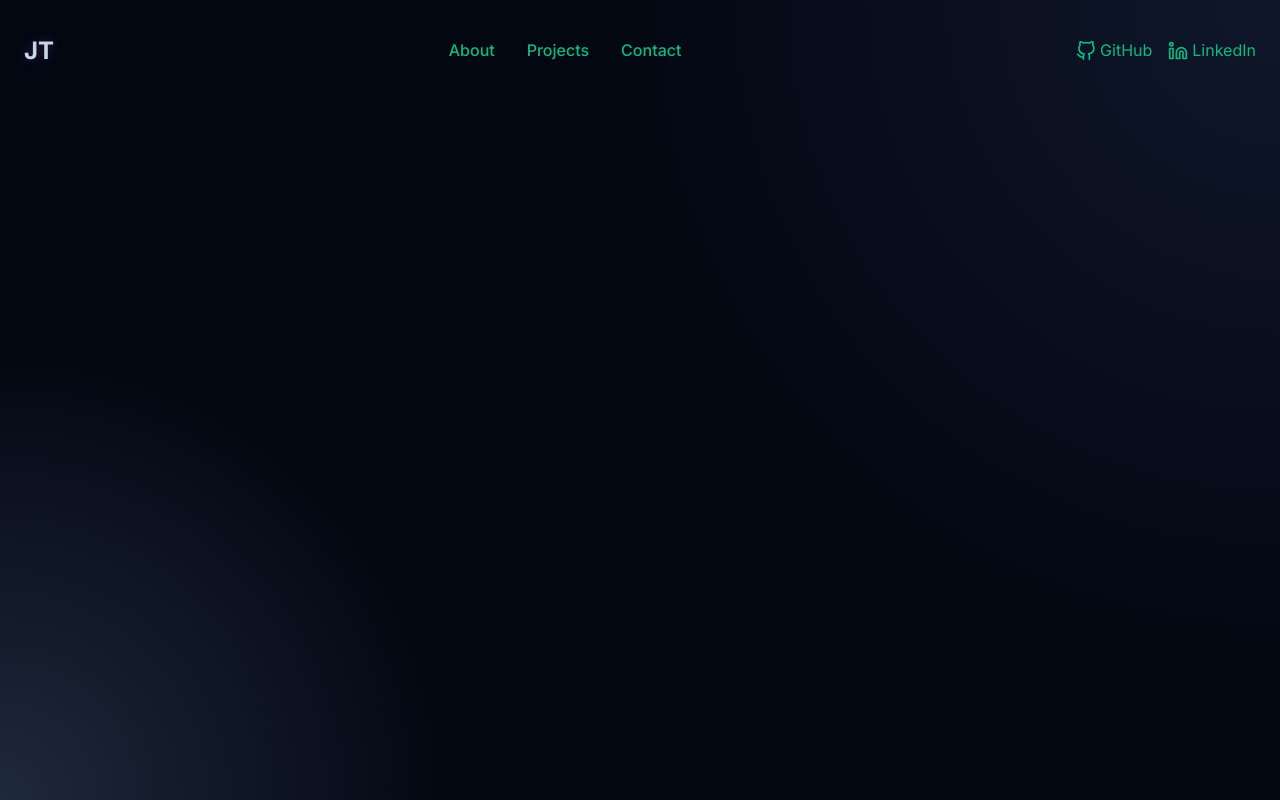
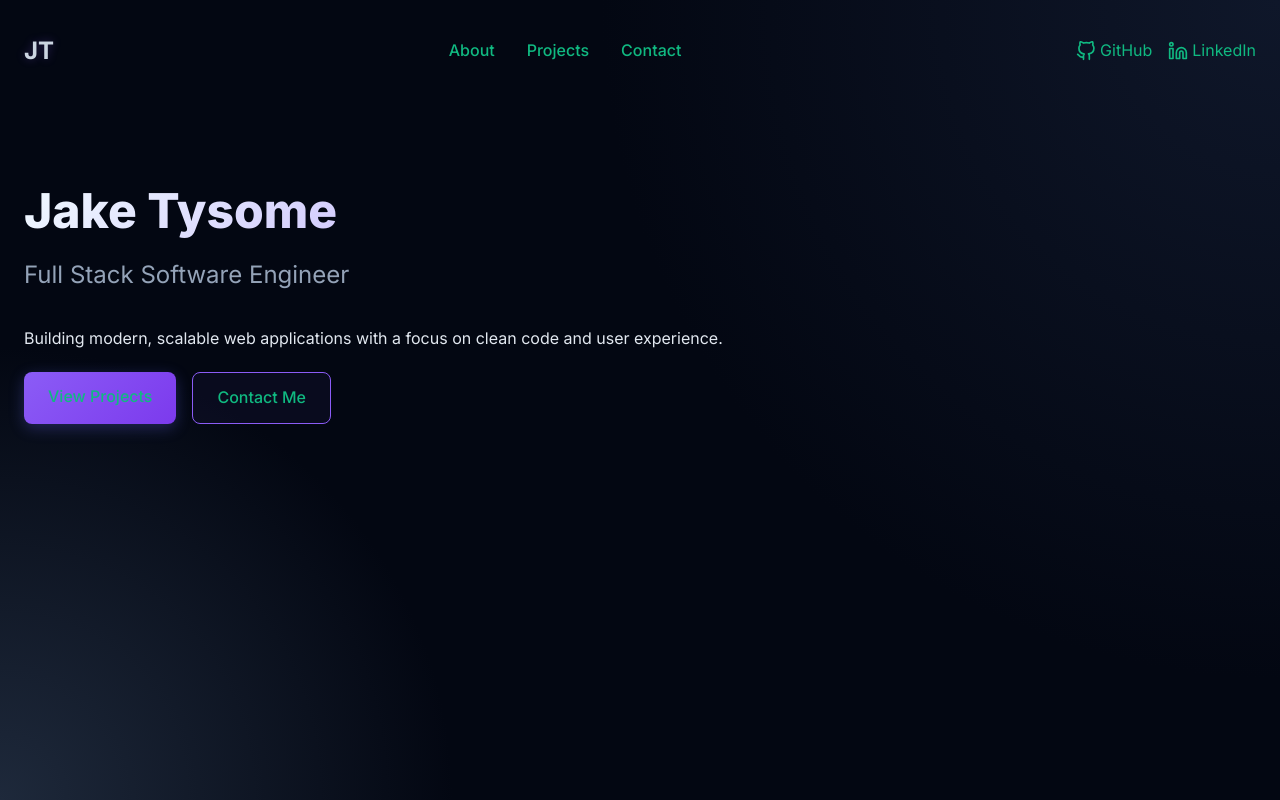
Before and after one commit to jaketysome/portfolio-website, a Next.js app: page / in a window 1280 px wide. Built offline with nearby package versions, Linux system fonts and the light colour scheme.

Commit message:
creates hero section component

```diff
--- /dev/null
+++ b/app/components/sections/hero.tsx
@@ -0,0 +1,24 @@
+function Hero() {
+  return (
+    <section className="hero">
+      <div className="container">
+        <h1>Jake Tysome</h1>
+        <h2>Full Stack Software Engineer</h2>
+        <p>
+          Building modern, scalable web applications with a focus on clean code
+          and user experience.
+        </p>
+        <div className="hero-btns mt-5">
+          <a href="#projects" className="btn btn-primary">
+            View Projects
+          </a>
+          <a href="#contact" className="btn btn-outline">
+            Contact Me
+          </a>
+        </div>
+      </div>
+    </section>
+  );
+}
+
+export default Hero;
--- a/app/page.tsx
+++ b/app/page.tsx
@@ -1,3 +1,9 @@
+import Hero from "./components/sections/hero";
+
 export default function Home() {
-  return <></>;
+  return (
+    <>
+      <Hero />
+    </>
+  );
 }
```
